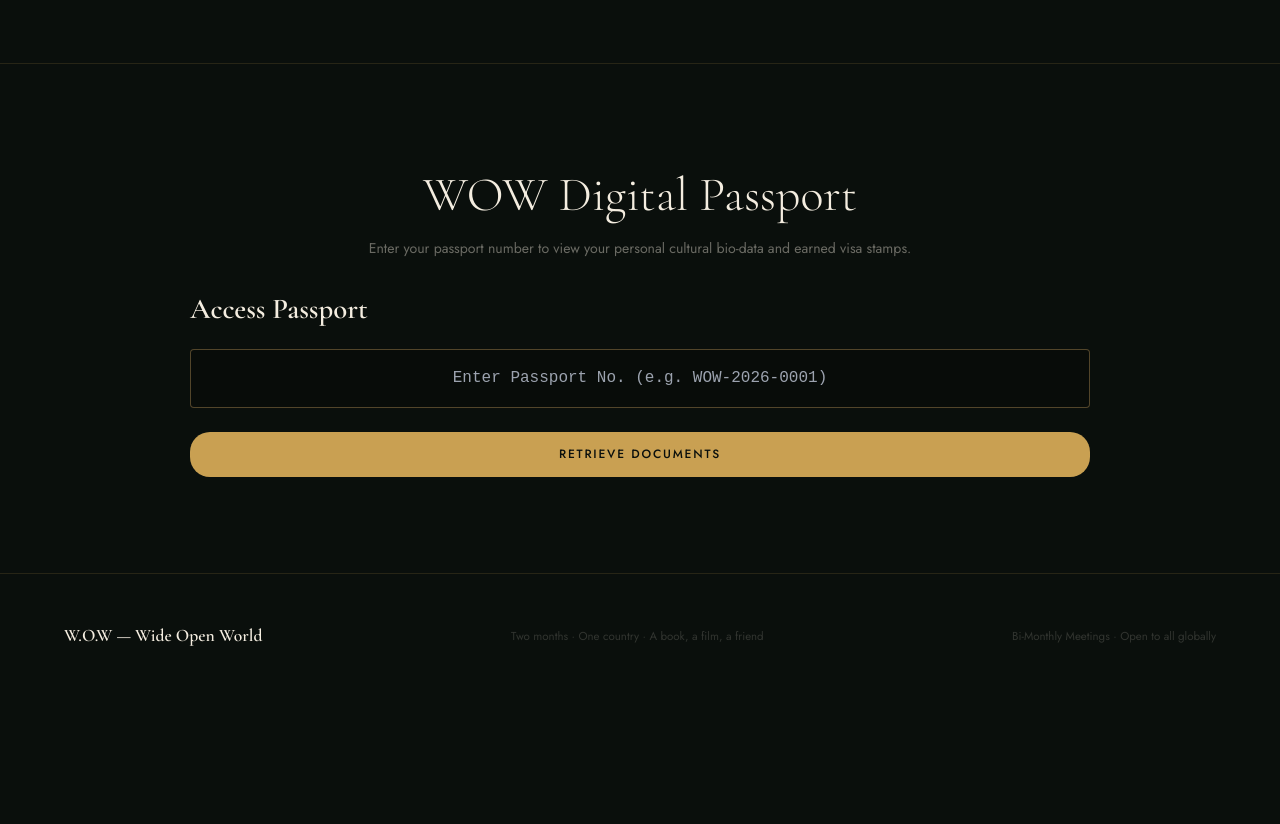
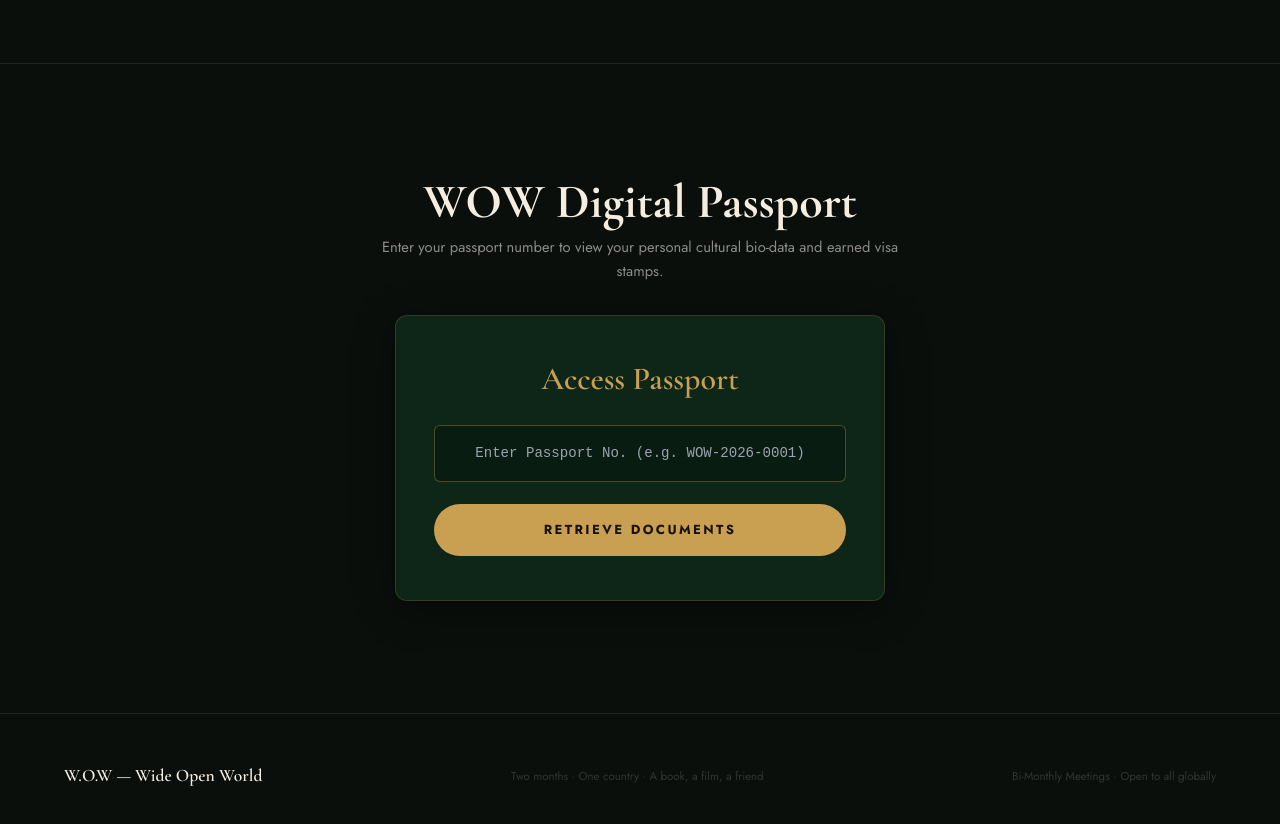
Before and after one commit to Findx-88/Wide-Open-World---Global-Culture-club, a Next.js app: page /members in a window 1280 px wide. Shown: the part 868-1692 px from the top of the page. Before the commit the page ends 1566 px from the top, so only its background shows below. Built offline with nearby package versions, Linux system fonts and the light colour scheme.

Commit message:
fix: Restore Access Passport card to preferred centered card design with pill button

```diff
--- a/src/app/members/page.js
+++ b/src/app/members/page.js
@@ -109,31 +109,82 @@ function PassportGenerator({ prefilledNumber = '' }) {
 
   if (!passportData) {
     return (
-      <div className="pp-generator-wrap">
-        <div className="exp-section-header" style={{ marginBottom: '2rem' }}>
-          <h2 className="exp-section-title">WOW Digital Passport</h2>
-          <p className="exp-section-desc">
+      <div style={{ display: 'flex', flexDirection: 'column', alignItems: 'center', gap: '2rem', padding: '3rem 1rem', width: '100%' }}>
+        {/* Section heading */}
+        <div style={{ textAlign: 'center' }}>
+          <h2 style={{ fontFamily: "'Cormorant Garamond', serif", fontSize: 'clamp(2rem, 4vw, 3rem)', fontWeight: 700, color: 'var(--cream)', marginBottom: '0.5rem' }}>
+            WOW Digital Passport
+          </h2>
+          <p style={{ fontFamily: "'Jost', sans-serif", fontSize: '0.92rem', color: 'rgba(247,243,235,0.55)', maxWidth: 520 }}>
             Enter your passport number to view your personal cultural bio-data and earned visa stamps.
           </p>
         </div>
-        <div id="passport-auth">
-          <div className="auth-card">
-            <h3 style={{ fontFamily: "'Cormorant Garamond', serif", fontSize: '1.8rem', color: 'var(--pp-gold)', marginBottom: '1.5rem' }}>
+
+        {/* Card */}
+        <div style={{
+          width: '100%', maxWidth: 490,
+          background: '#0d2618',
+          border: '1px solid rgba(201,160,82,0.2)',
+          borderRadius: 12,
+          padding: '2.8rem 2.4rem',
+          display: 'flex', flexDirection: 'column', alignItems: 'center', gap: 0,
+          boxShadow: '0 8px 40px rgba(0,0,0,0.45)'
+        }}>
+          <h3 style={{
+            fontFamily: "'Cormorant Garamond', serif",
+            fontSize: '2rem', fontWeight: 600,
+            color: '#C9A052',
+            marginBottom: '1.8rem',
+            textAlign: 'center'
+          }}>
             Access Passport
           </h3>
-            {err && <div style={{ color: 'var(--pp-red)', fontSize: '0.85rem', marginBottom: '1rem' }}>{err}</div>}
+
+          {err && (
+            <div style={{ color: '#e07070', fontSize: '0.85rem', marginBottom: '1rem', textAlign: 'center', fontFamily: "'Jost', sans-serif" }}>
+              {err}
+            </div>
+          )}
+
           <input
             type="text"
             value={numInput}
             onChange={e => setNumInput(e.target.value)}
             onKeyDown={e => e.key === 'Enter' && lookupPassport()}
             placeholder="Enter Passport No. (e.g. WOW-2026-0001)"
-              style={{ width: '100%', padding: '1rem', background: 'rgba(0,0,0,0.2)', border: '1px solid rgba(195,156,93,0.4)', color: 'var(--cream)', fontFamily: "'Space Mono', monospace", textAlign: 'center', marginBottom: '1.5rem', outline: 'none', borderRadius: '4px' }}
+            style={{
+              width: '100%', padding: '1rem 1.2rem',
+              background: 'rgba(0,0,0,0.25)',
+              border: '1px solid rgba(201,160,82,0.35)',
+              borderRadius: 6,
+              color: '#f7f3eb',
+              fontFamily: "'Space Mono', 'Courier New', monospace",
+              fontSize: '0.88rem',
+              textAlign: 'center',
+              marginBottom: '1.4rem',
+              outline: 'none',
+              boxSizing: 'border-box',
+              transition: 'border-color 0.2s',
+            }}
           />
-            <button onClick={lookupPassport} className="btn-primary" style={{ width: '100%', justifyContent: 'center' }} disabled={isVerifying}>
+
+          <button
+            onClick={lookupPassport}
+            disabled={isVerifying}
+            style={{
+              width: '100%', padding: '0.95rem 1rem',
+              background: isVerifying ? 'rgba(201,160,82,0.5)' : '#C9A052',
+              border: 'none', borderRadius: 40,
+              color: '#1a1208',
+              fontFamily: "'Jost', sans-serif",
+              fontSize: '0.82rem', fontWeight: 700,
+              letterSpacing: '0.18em', textTransform: 'uppercase',
+              cursor: isVerifying ? 'not-allowed' : 'pointer',
+              transition: 'background 0.18s, opacity 0.18s',
+            }}
+          >
             {isVerifying ? 'Verifying...' : 'Retrieve Documents'}
           </button>
-          </div>
         </div>
       </div>
     );
```
Lines whose indentation alone changed are shown as unchanged.
